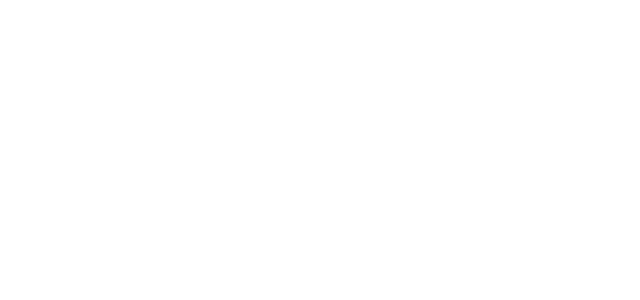
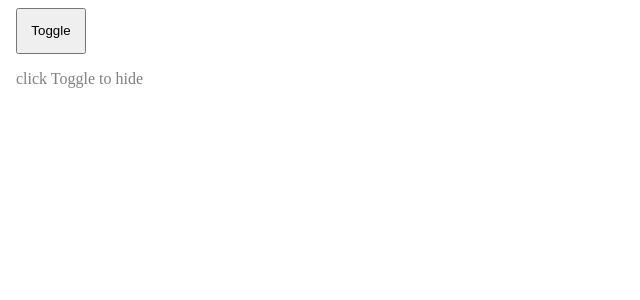
Before and after one commit to mp2003/its_ReAcT_AgAiN, a React (Vite) app: page / in a window 1280 px wide. Shown: the top 300 px of the page, without its empty margins (0-640 px from the left). Built offline with nearby package versions, Linux system fonts and the light colour scheme.

Commit message:
Exercise- Show/Hide Element on Screen

```diff
--- a/src/App.jsx
+++ b/src/App.jsx
@@ -5,6 +5,7 @@
 import InputUsingRef from "./components/InputUsingRef";
 import SearchBar from "./components/SearchBar";
 import List from "./components/List";
+import Show_Hide from "./Show_Hide";
 const App = () => {
   return (
     <>
@@ -14,7 +15,7 @@
       {/* <InputUsingRef /> */}
       {/* <SearchBar /> */}
       {/* <List /> */}
-
+      <Show_Hide />
     </>
   );
 };
--- a/src/Show_Hide.jsx
+++ b/src/Show_Hide.jsx
@@ -1,7 +1,30 @@
-import React from "react";
+import React, { useState } from "react";
+import styled from "styled-components";
+
+const Button = styled.button`
+  margin: 0em;
+  padding: 1em;
+`;
+
+const Body = styled.body`
+  background-color: ${(props) => (props.isBlack ? "white" : "blue")};
+  color: ${(props) => (props.isBlack ? "gray" : "black")};
+  height: 95vh;
+  width: 95%;
+`;
 
 const Show_Hide = () => {
-  return <div>Show_Hide</div>;
+  const [val, setVal] = useState(true);
+  return (
+    <>
+      <Body isBlack={val}>
+        <Button onClick={() => setVal((e) => !e)}>Toggle</Button>
+        {val && (
+          <p>click Toggle to {val ? <span> hide</span> : <span> show</span>}</p>
+        )}
+      </Body>
+    </>
+  );
 };
 
 export default Show_Hide;
```
